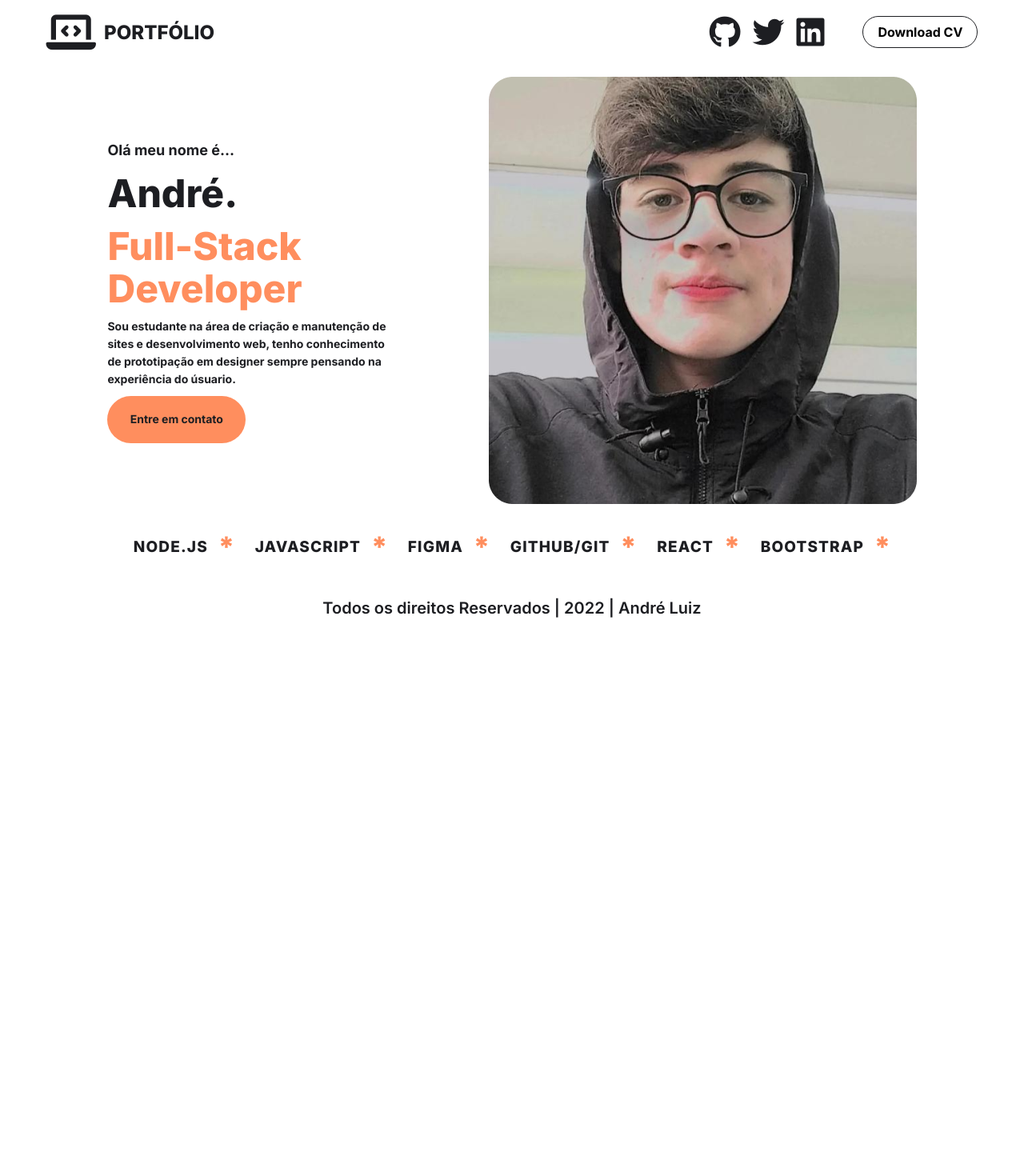
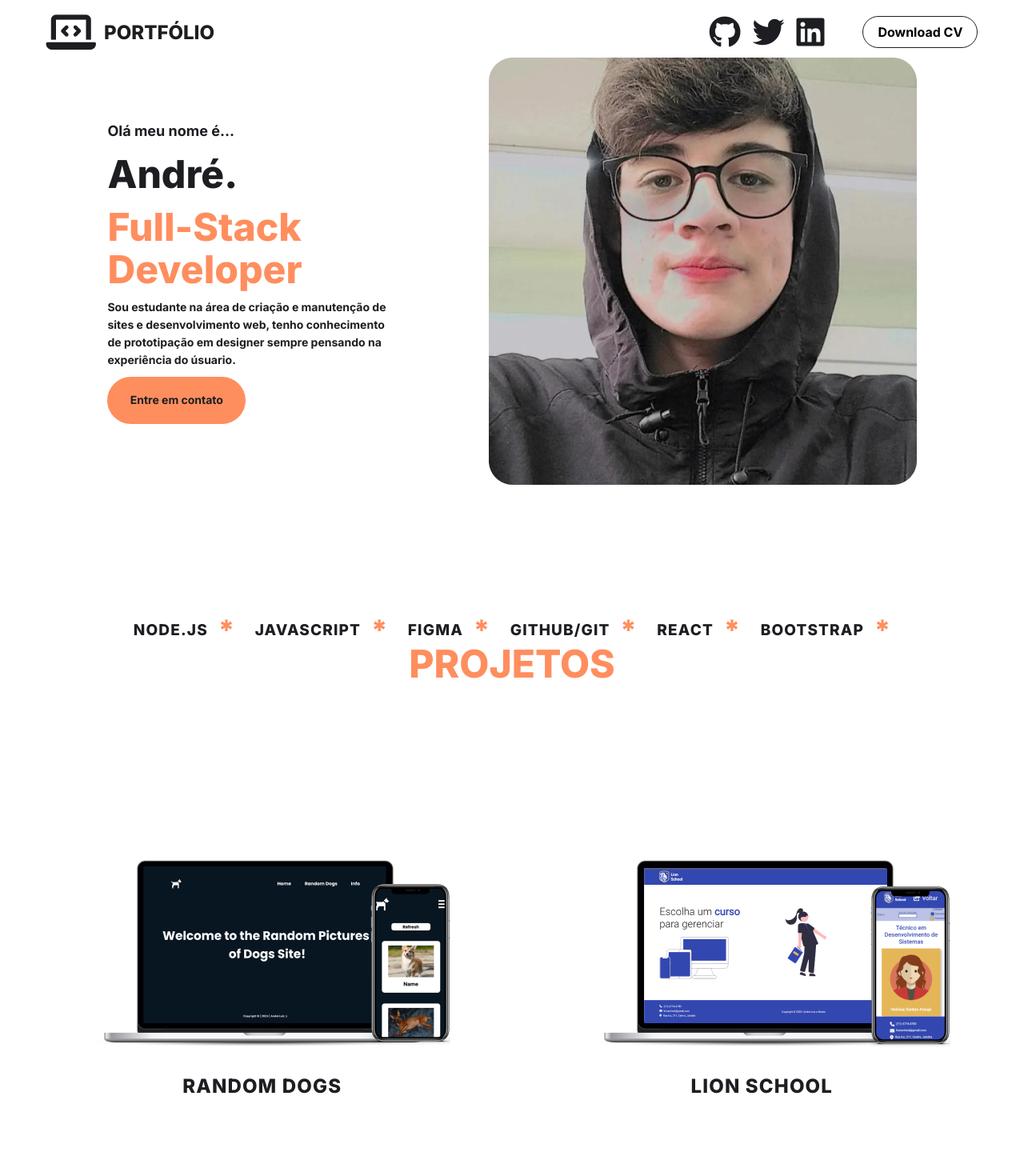
Before and after one commit to AndreLuisConstantino/Portfolio-React, a React (Create React App) app: page / in a window 1280 px wide. Shown: the top 1470 px of the page at 80% size. Before the commit the page ends 800 px from the top, so only its background shows below. Built offline with nearby package versions, Linux system fonts and the light colour scheme.

Commit message:
Sessão de projetos iniciada

```diff
--- a/src/App.css
+++ b/src/App.css
@@ -2,99 +2,12 @@
 
 .App {
   text-align: center;
-  height: 100vh;
+  height: 200vh;
   background: rgba(255, 255, 255, 0.9);
-  display: flex;
-  flex-direction: column;
-  justify-content: center;
-  align-items: center;
+  display: grid;
+  grid-template-columns: 1fr;
+  grid-template-rows: 10vh 1fr 10vh;
   color: #1d1e22;
-}
-
-header {
-  width: 91%;
-  height: 10vh;
-  display: flex;
-  flex-direction: row;
-  justify-content: space-between;
-  align-items: center;
-}
-
-.logo__container {
-  display: flex;
-  flex-direction: row;
-  justify-content: center;
-  align-items: center;
-  gap: 10px;
-}
-
-.logo__container span {
-  color: #1d1e22;
-  font-family: "Inter", sans-serif;
-  font-size: 24px;
-  font-style: normal;
-  font-weight: 800;
-  line-height: normal;
-}
-
-.fa-laptop-code {
-  font-size: 50px;
-}
-
-.icons-button__container {
-  display: flex;
-  flex-direction: row;
-  gap: 3rem;
-}
-
-.icons {
-  display: flex;
-  gap: 15px;
-}
-
-.icons i {
-  font-size: 40px;
-  cursor: pointer;
-}
-
-.fa-github:hover {
-  transform: translateY(-10px);
-  transition: 0.4s;
-  color: #ff8e5e;
-}
-.fa-twitter:hover {
-  transform: translateY(-10px);
-  transition: 0.4s;
-  color: #ff8e5e;
-}
-.fa-linkedin:hover {
-  transform: translateY(-10px);
-  transition: 0.4s;
-  color: #ff8e5e;
-}
-
-.link-cv {
-  display: flex;
-  justify-content: center;
-  align-items: center;
-  border-radius: 60px;
-  border: 1px solid #1d1e22;
-  width: 9rem;
-}
-
-.link-cv:hover {
-  background: #ff8e5e;
-  border: none;
-  transition: .4s;
-  color: #fff;
-}
-
-.link-cv span {
-  font-family: "Inter", sans-serif;
-  font-size: 16px;
-  font-style: normal;
-  font-weight: 700;
-  line-height: normal;
 }
 
 main {
--- a/src/App.js
+++ b/src/App.js
@@ -1,8 +1,8 @@
 import "./App.css";
 import "./Reset.css"
-import Header from "./components/Header";
-import Main from "./components/Main";
-import Footer from "./components/Footer";
+import Header from "./components/header/Header";
+import Main from "./components/main/Main.js";
+import Footer from "./components/footer/Footer.js";
 
 function App() {
 
--- a/src/components/Footer.css
+++ b/src/components/footer/Footer.css
@@ -1,4 +1,6 @@
 footer {
+  height: 10vh;
+  grid-row: 3;
   display: flex;
   justify-content: center;
   align-items: center;
--- /dev/null
+++ b/src/components/header/Header.css
@@ -0,0 +1,88 @@
+
+header {
+    width: 91%;
+    grid-template-rows: 1;
+    place-self: center;
+    height: 10vh;
+    display: flex;
+    flex-direction: row;
+    justify-content: space-between;
+    align-items: center;
+  }
+
+  .logo__container {
+    display: flex;
+    flex-direction: row;
+    justify-content: center;
+    align-items: center;
+    gap: 10px;
+  }
+
+  .logo__container span {
+    color: #1d1e22;
+    font-family: "Inter", sans-serif;
+    font-size: 24px;
+    font-style: normal;
+    font-weight: 800;
+    line-height: normal;
+  }
+
+  .fa-laptop-code {
+    font-size: 50px;
+  }
+
+  .icons-button__container {
+    display: flex;
+    flex-direction: row;
+    gap: 3rem;
+  }
+
+  .icons {
+    display: flex;
+    gap: 15px;
+  }
+
+  .icons i {
+    font-size: 40px;
+    cursor: pointer;
+  }
+
+  .fa-github:hover {
+    transform: translateY(-10px);
+    transition: 0.4s;
+    color: #ff8e5e;
+  }
+  .fa-twitter:hover {
+    transform: translateY(-10px);
+    transition: 0.4s;
+    color: #ff8e5e;
+  }
+  .fa-linkedin:hover {
+    transform: translateY(-10px);
+    transition: 0.4s;
+    color: #ff8e5e;
+  }
+
+  .link-cv {
+    display: flex;
+    justify-content: center;
+    align-items: center;
+    border-radius: 60px;
+    border: 1px solid #1d1e22;
+    width: 9rem;
+  }
+
+  .link-cv:hover {
+    background: #ff8e5e;
+    border: none;
+    transition: .4s;
+    color: #fff;
+  }
+
+  .link-cv span {
+    font-family: "Inter", sans-serif;
+    font-size: 16px;
+    font-style: normal;
+    font-weight: 700;
+    line-height: normal;
+  }
--- a/src/components/Header.js
+++ b/src/components/header/Header.js
@@ -1,3 +1,5 @@
+import "./Header.css"
+
 const Header = () => {
   return (
     <header>
--- a/src/components/Main.js
+++ b/src/components/main/HomeContainer.js
@@ -1,7 +1,6 @@
-import "./Main.css";
-import andre from "../assets/Content.png";
+import andre from "../../assets/Content.png";
 
-const Main = () => {
+const HomeContainer = () => {
   const linguagem = [
     {
       nome: "Node.Js",
@@ -24,7 +23,7 @@ const Main = () => {
   ];
 
   return (
-    <main>
+    <section className="home__container">
       <div className="info__container">
         <div className="info-text">
           <span className="hello">Olá meu nome é...</span>
@@ -46,16 +45,14 @@ const Main = () => {
       </div>
       <div className="linguagens__container">
         {linguagem.map((nomeLing) => (
-            <div>
-                <span className="nome-linguagem">{nomeLing.nome}</span>
-                {}
-                    <span className="separacao">*</span>
-            </div>
-
+          <div>
+            <span className="nome-linguagem">{nomeLing.nome}</span>
+            <span className="separacao">*</span>
+          </div>
         ))}
       </div>
-    </main>
+    </section>
   );
 };
 
-export default Main;
+export default HomeContainer;
--- a/src/components/Main.css
+++ b/src/components/main/Main.css
@@ -1,10 +1,21 @@
 main {
-  height: 80%;
+  place-self: center;
+  height: 180vh;
   width: 100%;
   display: flex;
-  justify-content: space-around;
+  justify-content: space-between;
   flex-direction: column;
   align-items: center;
+}
+
+.home__container {
+  width: 100%;
+  height: 90vh;
+  display: flex;
+  flex-direction: column;
+  justify-content: center;
+  align-items: center;
+  gap: 10rem;
 }
 
 .info__container {
@@ -12,7 +23,6 @@ main {
   flex-direction: row;
   justify-content: center;
   align-items: center;
-  width: 100%;
   gap: 10vw;
   text-align: left;
 }
@@ -101,9 +111,52 @@ main {
 }
 
 .linguagens__container div {
-    display: flex;
-    flex-direction: row;
-    justify-content: center;
-    align-items: center;
-    gap: 1vw;
+  display: flex;
+  flex-direction: row;
+  justify-content: center;
+  align-items: center;
+  gap: 1vw;
 }
+
+.projects__container {
+  height: 90vh;
+  display: grid;
+  grid-template-columns: 1fr;
+  grid-template-rows: 10vh 1fr;
+}
+
+.projects__container h1 {
+  grid-row: 1;
+  color: #ff8e5e;
+  font-family: "Inter", sans-serif;
+  font-size: 48px;
+  font-style: normal;
+  font-weight: 800;
+  line-height: normal;
+}
+
+.projects__images {
+  grid-row: 2;
+  place-self: center;
+  display: flex;
+  flex-direction: row;
+  align-items: center;
+  justify-content: center;
+  gap: 12vw;
+}
+
+.projects__images div {
+  display: flex;
+  flex-direction: column;
+}
+
+.projects__images span {
+  font-family: "Inter", sans-serif;
+  color: #1d1e22;
+  font-size: 1.5rem;
+  font-style: normal;
+  font-weight: 800;
+  line-height: normal;
+  letter-spacing: 1.14px;
+  text-transform: uppercase;
+}
--- /dev/null
+++ b/src/components/main/Main.js
@@ -0,0 +1,16 @@
+import "./Main.css";
+
+import HomeContainer from "./HomeContainer";
+import ProjectContainer from "./ProjectContainer";
+
+const Main = () => {
+
+  return (
+    <main>
+      <HomeContainer />
+      <ProjectContainer />
+    </main>
+  );
+};
+
+export default Main;
--- /dev/null
+++ b/src/components/main/ProjectContainer.js
@@ -0,0 +1,22 @@
+import randomDogs from "../../assets/random-dogs.png";
+import lionSchool from "../../assets/lion-school.png";
+
+const ProjectContainer = () => {
+  return (
+    <section className="projects__container">
+      <h1>PROJETOS</h1>
+      <div className="projects__images">
+        <div>
+          <img src={randomDogs} alt="Random dogs" />
+          <span>Random Dogs</span>
+        </div>
+        <div>
+          <img src={lionSchool} alt="Lion School" />
+          <span>Lion School</span>
+        </div>
+      </div>
+    </section>
+  );
+};
+
+export default ProjectContainer;
```
Also changed, not shown: src/assets/lion-school.png (added), src/assets/random-dogs.png (added), src/components/footer/Footer.js (renamed from src/components/Footer.js).
